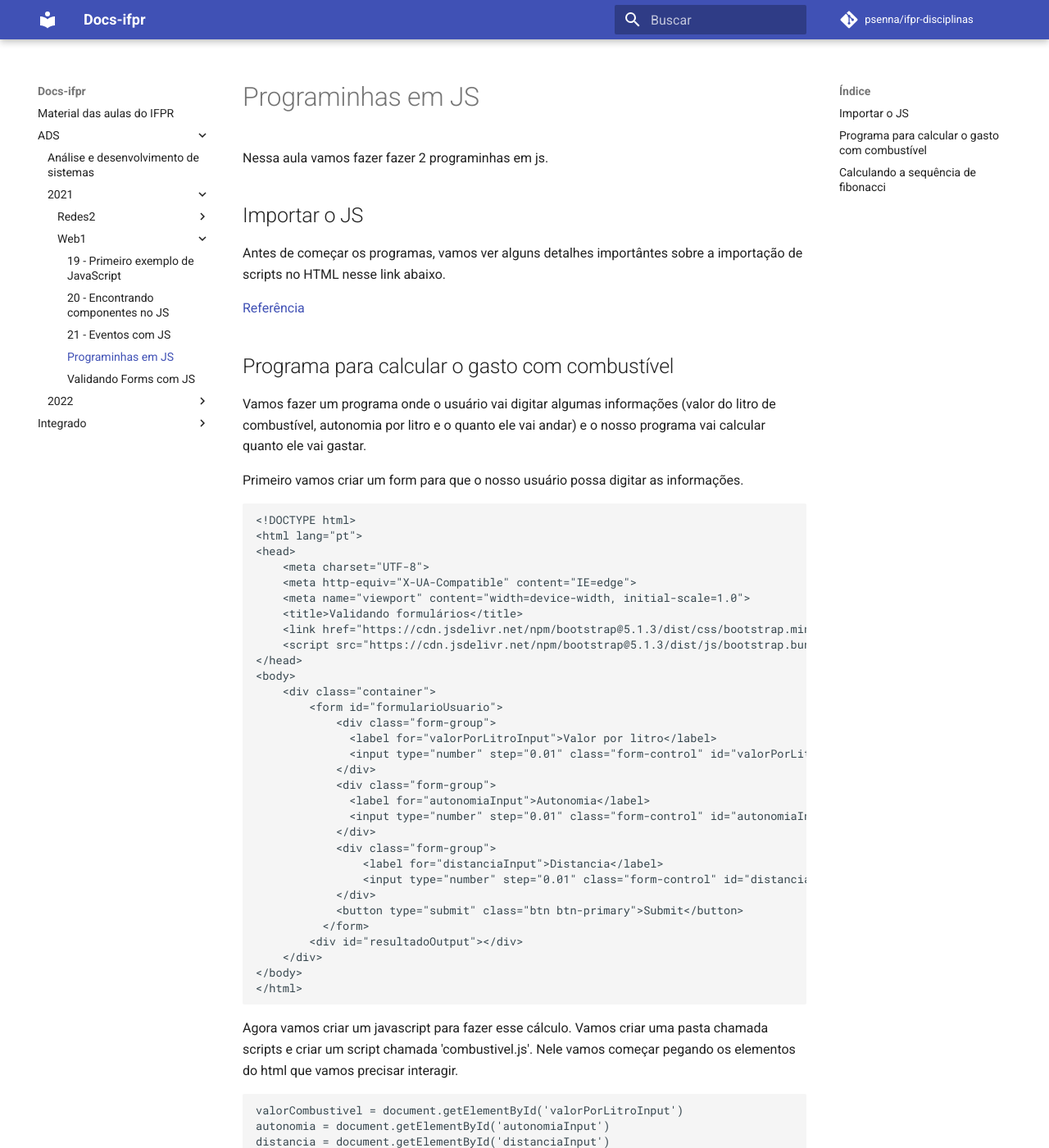
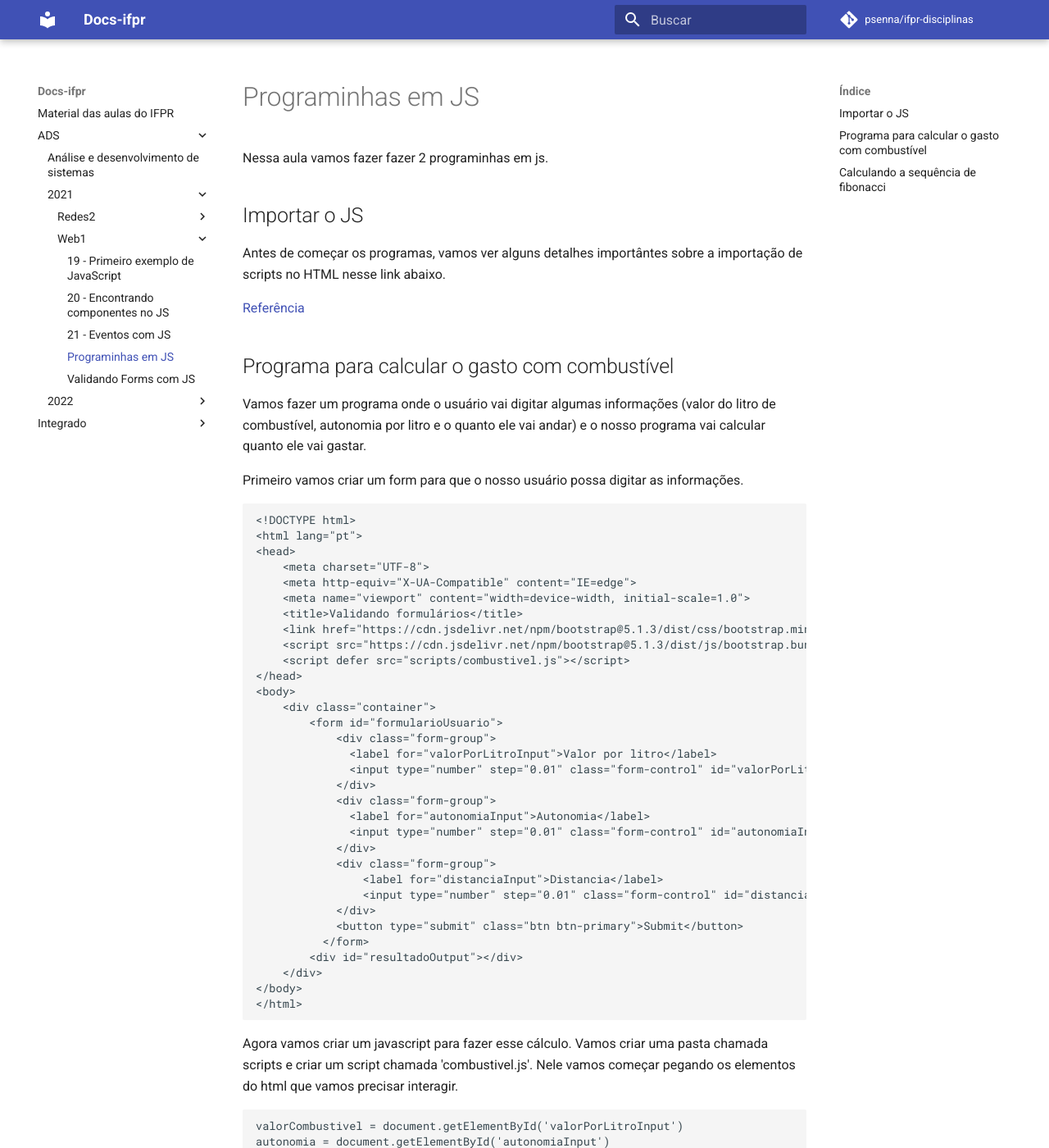
Before and after one commit to psenna/ifpr-disciplinas, an MkDocs documentation site: the page built from docs/ADS/2021/web1/22 - programinhas em js.md, in a window 1280 px wide and 1400 px high. Shown: the whole window at 82% size. Built offline with MkDocs 1.6.1 and Material for MkDocs 9.7.7, drawn with Linux system fonts in a browser that asks for light colours; comment, search, counter and statistics services are not loaded; some of the changed lines change nothing that is shown.

Commit message:
import do js

```diff
--- a/docs/ADS/2021/web1/22 - programinhas em js.md
+++ b/docs/ADS/2021/web1/22 - programinhas em js.md
@@ -24,6 +24,7 @@ Primeiro vamos criar um form para que o nosso usuário possa digitar as informa
     <title>Validando formulários</title>
     <link href="https://cdn.jsdelivr.net/npm/bootstrap@5.1.3/dist/css/bootstrap.min.css" rel="stylesheet" crossorigin="anonymous">
     <script src="https://cdn.jsdelivr.net/npm/bootstrap@5.1.3/dist/js/bootstrap.bundle.min.js" crossorigin="anonymous"></script>
+    <script defer src="scripts/combustivel.js"></script>
 </head>
 <body>
     <div class="container">
```
